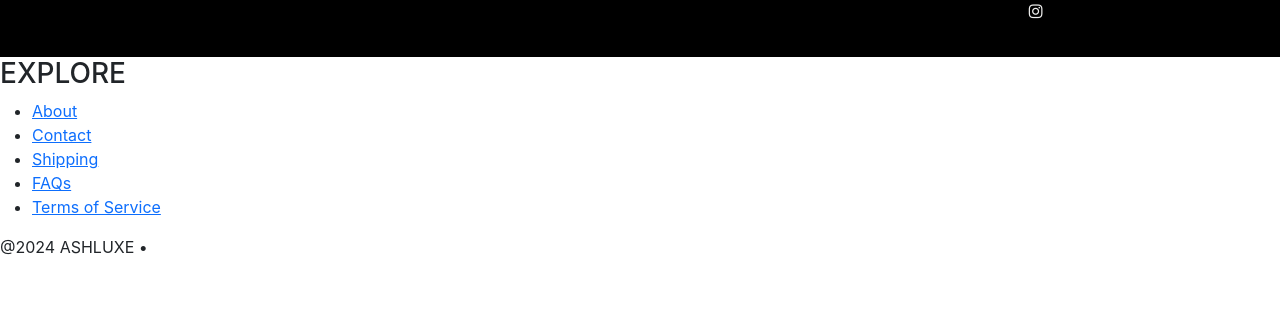
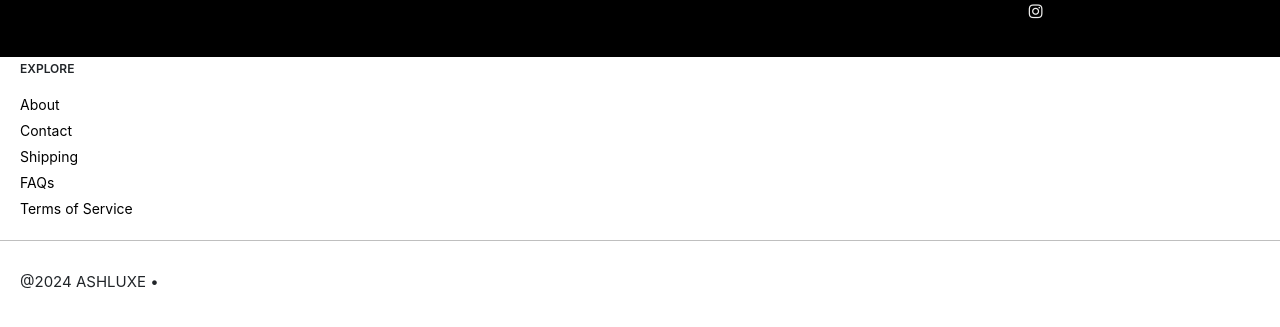
Before and after one commit to OsimFavour/ashluxe-ecommerce, a React (Create React App) app: page / in a window 1280 px wide. Shown: the part 1515-1842 px from the top of the page. Built offline with nearby package versions, Linux system fonts and the light colour scheme; no server answers.

Commit message:
Modify ClassName Titles

```diff
--- a/src/components/Footer/BottomFooter.jsx
+++ b/src/components/Footer/BottomFooter.jsx
@@ -4,19 +4,19 @@ import { Link } from 'react-router-dom'
 const BottomFooter = () => {
     return (
         <footer className="footer">
-        <div className="footer__explore">
-            <h3 className="footer__explore-title">EXPLORE</h3>
-            <ul className="footer__explore-list">
-                <li className="footer__explore-item"><Link to='' className="footer__explore-link">About</Link></li>
-                <li className="footer__explore-item"><Link to='' className="footer__explore-link">Contact</Link></li>
-                <li className="footer__explore-item"><Link to='' className="footer__explore-link">Shipping</Link></li>
-                <li className="footer__explore-item"><Link to='' className="footer__explore-link">FAQs</Link></li>
-                <li className="footer__explore-item"><Link to='' className="footer__explore-link">Terms of Service</Link></li>
+        <div className="footer-explore">
+            <h3 className="footer-explore-title">EXPLORE</h3>
+            <ul className="footer-explore-list">
+                <li className="footer-explore-item"><Link to='' className="footer-explore-link">About</Link></li>
+                <li className="footer-explore-item"><Link to='' className="footer-explore-link">Contact</Link></li>
+                <li className="footer-explore-item"><Link to='' className="footer-explore-link">Shipping</Link></li>
+                <li className="footer-explore-item"><Link to='' className="footer-explore-link">FAQs</Link></li>
+                <li className="footer-explore-item pb-3"><Link to='' className="footer-explore-link">Terms of Service</Link></li>
             </ul>
         </div>
 
-        <div className="footer__copyright">
-            <p className="footer__copyright-text">@2024 ASHLUXE •</p>
+        <div className="footer-copyright">
+            <p className="footer-copyright-text">@2024 ASHLUXE •</p>
         </div>
     </footer>
     )
```
